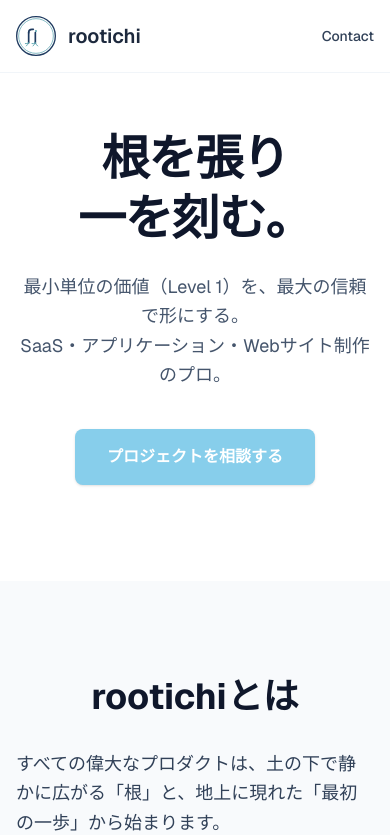
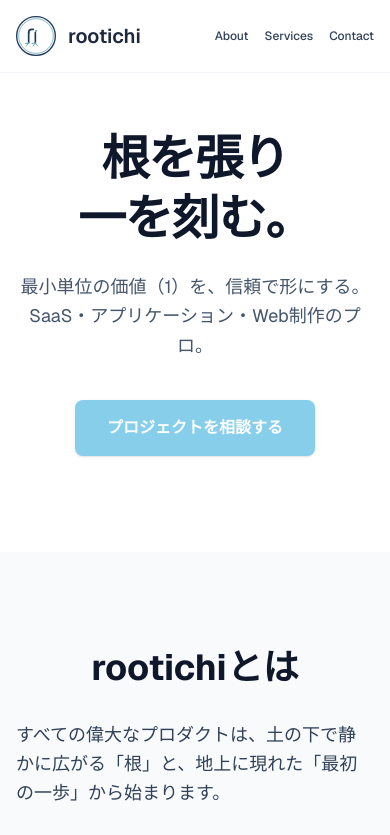
Before and after one commit to rootichi/rootichi_hp, a Next.js app: page / in a window 390 px wide. Shown: the top 835 px of the page. Built offline with nearby package versions, Linux system fonts and the light colour scheme.

Commit message:
Update hero text, vision line break, and mobile header navigation

```diff
--- a/app/components/Header.tsx
+++ b/app/components/Header.tsx
@@ -6,30 +6,22 @@ export default function Header() {
       <div className="max-w-7xl mx-auto px-4 sm:px-6 lg:px-8 py-4">
         <nav className="flex items-center justify-between">
           <Logo />
-          <div className="hidden md:flex items-center gap-8">
+          <div className="flex items-center gap-4 sm:gap-6 md:gap-8">
             <a
               href="#vision"
-              className="text-slate-700 hover:text-[#87CEEB] transition-colors text-sm font-medium"
+              className="text-slate-700 hover:text-[#87CEEB] transition-colors text-xs sm:text-sm font-medium"
             >
               About
             </a>
             <a
               href="#services"
-              className="text-slate-700 hover:text-[#87CEEB] transition-colors text-sm font-medium"
+              className="text-slate-700 hover:text-[#87CEEB] transition-colors text-xs sm:text-sm font-medium"
             >
               Services
             </a>
             <a
               href="#contact"
-              className="text-slate-700 hover:text-[#87CEEB] transition-colors text-sm font-medium"
-            >
-              Contact
-            </a>
-          </div>
-          <div className="md:hidden">
-            <a
-              href="#contact"
-              className="text-slate-700 hover:text-[#87CEEB] transition-colors text-sm font-medium"
+              className="text-slate-700 hover:text-[#87CEEB] transition-colors text-xs sm:text-sm font-medium"
             >
               Contact
             </a>
--- a/app/components/Hero.tsx
+++ b/app/components/Hero.tsx
@@ -8,9 +8,9 @@ export default function Hero() {
           一を刻む。
         </h1>
         <p className="text-lg sm:text-xl text-slate-600 mb-10 max-w-2xl mx-auto leading-relaxed">
-          最小単位の価値（Level 1）を、最大の信頼で形にする。
+          最小単位の価値（1）を、信頼で形にする。
           <br />
-          SaaS・アプリケーション・Webサイト制作のプロ。
+          SaaS・アプリケーション・Web制作のプロ。
         </p>
         <a
           href="https://docs.google.com/forms/d/15GlMvEmiKCG8YBBVTRZP_q2wpASbyjmYJutUmeTaM-4/edit"
--- a/app/components/Vision.tsx
+++ b/app/components/Vision.tsx
@@ -13,9 +13,7 @@ export default function Vision() {
             私たちは、過剰な多機能さよりも、本質的な価値を磨き上げることを優先します。
           </p>
           <p className="font-semibold text-slate-900">
-            根（Root）が深く、強固な一（Ichi）を築くこと。
-            <br />
-            それが私たちの名前「rootichi」に込めた約束です。
+            根（Root）が深く、強固な一（Ichi）を築くこと。それが私たちの名前「rootichi」に込めた約束です。
           </p>
         </div>
       </div>
```
